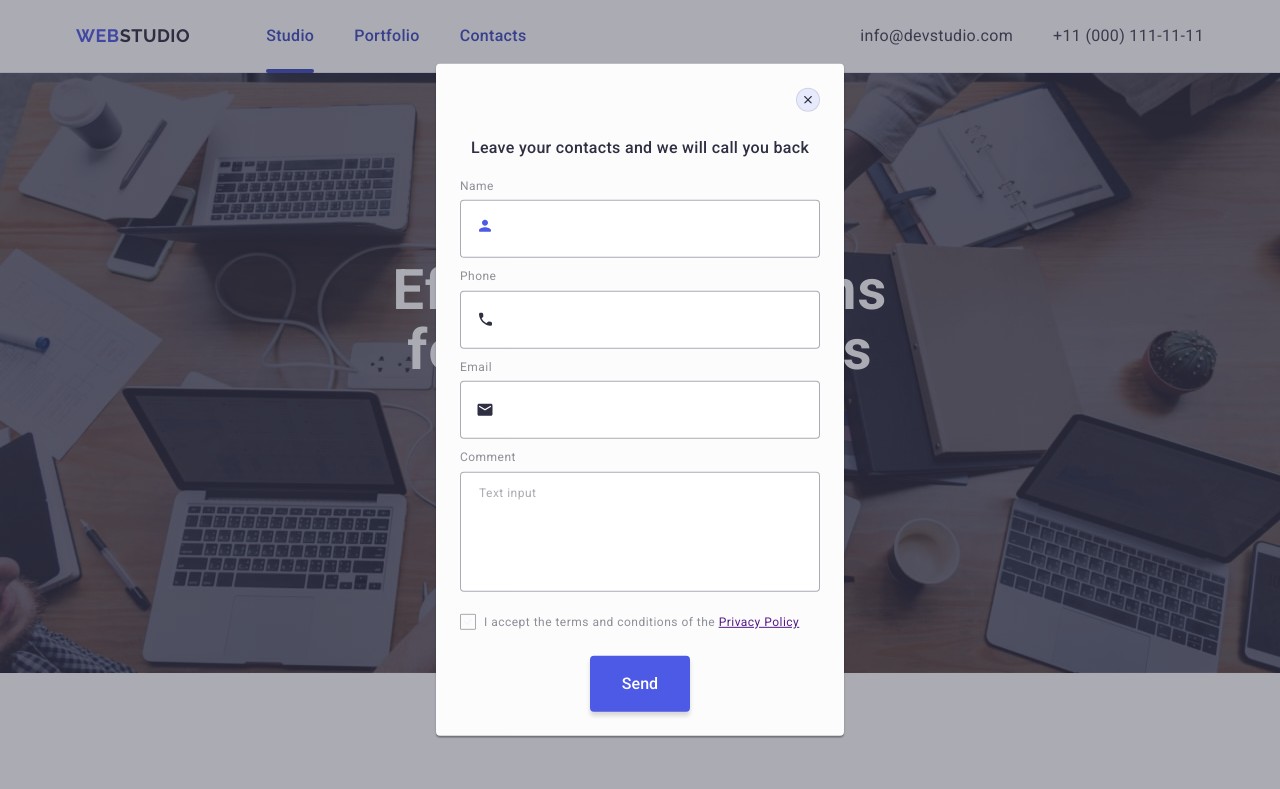
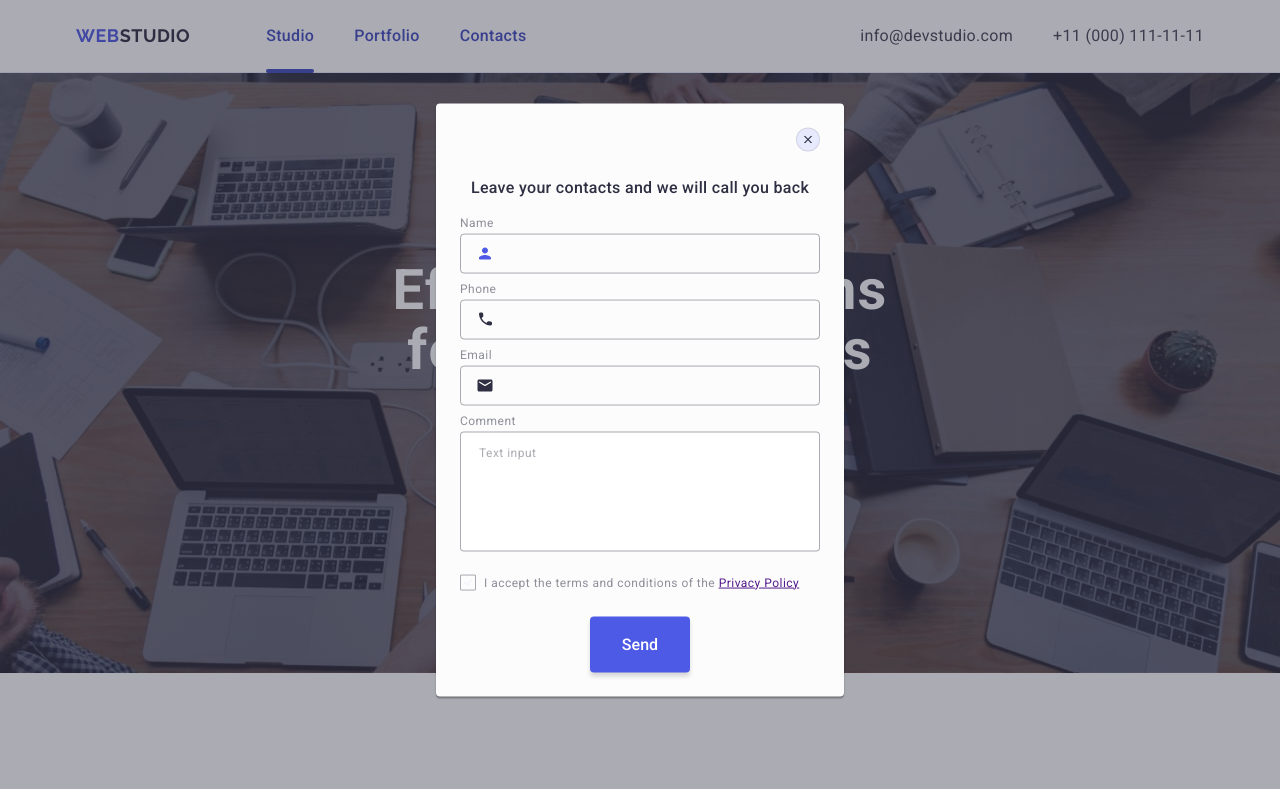
Before and after one commit to Iryna-Pavlyk/goit-markup-hw-05, a plain HTML site: page index.html in a window 1280 px wide. Shown: the top 789 px of the page. Drawn offline with nearby package versions, Linux system fonts and the light colour scheme.

Commit message:
modal-within-textarea

```diff
--- a/css/styles.css
+++ b/css/styles.css
@@ -625,16 +625,18 @@ body {
   font-size: 12px;
   font-style: normal;
   font-weight: 400;
-  line-height: 1.7;
+  line-height: 1.17;
   letter-spacing: 0.04em;
   color: #8e8f99;
 }
 .modal-form-field {
   width: 100%;
-  height: 58px;
+  height: 40px;
   border-radius: 4px;
   border: 1px solid rgba(46, 47, 66, 0.4);
   padding-left: 38px;
+  background-color: transparent;
+  outline: transparent;
   transition: border-color 250ms
     cubic-bezier(0.4, 0, 0.2, 1);
 }
@@ -643,19 +645,22 @@ body {
   outline-color: transparent;
   outline-offset: 4px;
 }
-.modal-form-wrapper {
+.modal-form-field-text {
   position: relative;
 }
 .modal-form-icon {
   position: absolute;
   top: 50%;
   left: 16px;
-
+  transform: translateY(-50%);
   fill: #2e2f42;
   transition: fill 250ms cubic-bezier(0.4, 0, 0.2, 1);
 }
 .modal-form-field:focus + .modal-form-icon {
   fill: #4d5ae5;
+}
+.modal-form-field-comment {
+  margin-bottom: 16px;
 }
 .textarea-text {
   width: 100%;
@@ -663,7 +668,6 @@ body {
   border-radius: 4px;
   border: 1px solid rgba(46, 47, 66, 0.4);
   resize: none;
-  margin-bottom: 16px;
 }
 .textarea-text::placeholder {
   font-size: 12px;
--- a/index.html
+++ b/index.html
@@ -739,7 +739,9 @@
               class="modal-form-field-label"
               for="user-name"
               >Name</label
-            ><input
+            >
+            <div class="modal-form-field-text">
+              <input
                 class="modal-form-field"
                 type="text"
                 id="user-name"
@@ -751,19 +753,22 @@
               <svg
                 class="modal-form-icon"
                 width="18"
-              height="18"
+                height="24"
               >
                 <use
                   href="./images/icons.svg#icon-person"
                 ></use>
               </svg>
             </div>
+          </div>
           <div class="modal-form-wrapper">
             <label
               class="modal-form-field-label"
               for="user-phone"
               >Phone</label
-            ><input
+            >
+            <div class="modal-form-field-text">
+              <input
                 class="modal-form-field"
                 type="tel"
                 id="user-phone"
@@ -782,12 +787,15 @@
                 ></use>
               </svg>
             </div>
+          </div>
           <div class="modal-form-wrapper">
             <label
               class="modal-form-field-label"
               for="user-email"
               >Email</label
-            ><input
+            >
+            <div class="modal-form-field-text">
+              <input
                 class="modal-form-field"
                 type="email"
                 name="user_email"
@@ -805,7 +813,8 @@
                 ></use>
               </svg>
             </div>
-          <div>
+          </div>
+          <div class="modal-form-field-comment">
             <label
               class="modal-form-field-label"
               for="user-comment"
@@ -813,7 +822,7 @@
             >
             <textarea
               class="textarea-text"
-              name="user_comment"
+              name="user-comment"
               id="user-comment"
               cols="30"
               rows="10"
```
Lines whose indentation alone changed are shown as unchanged.
